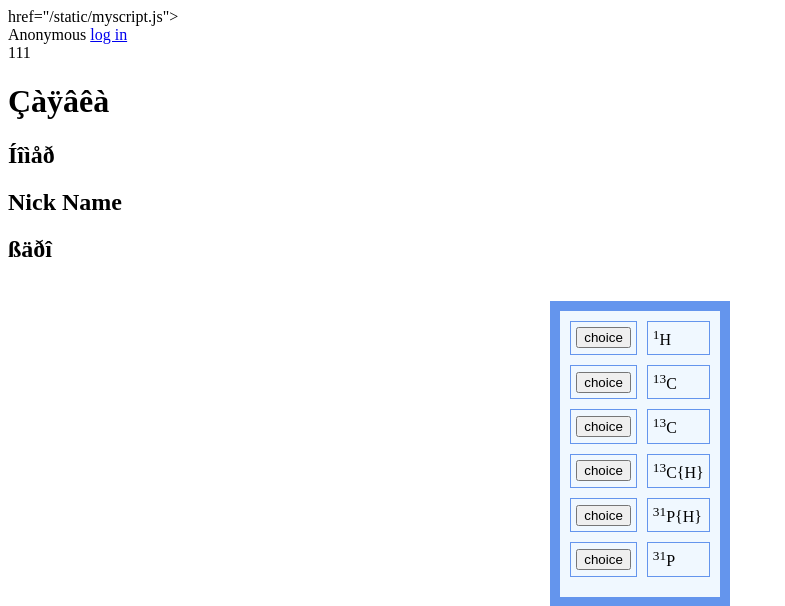
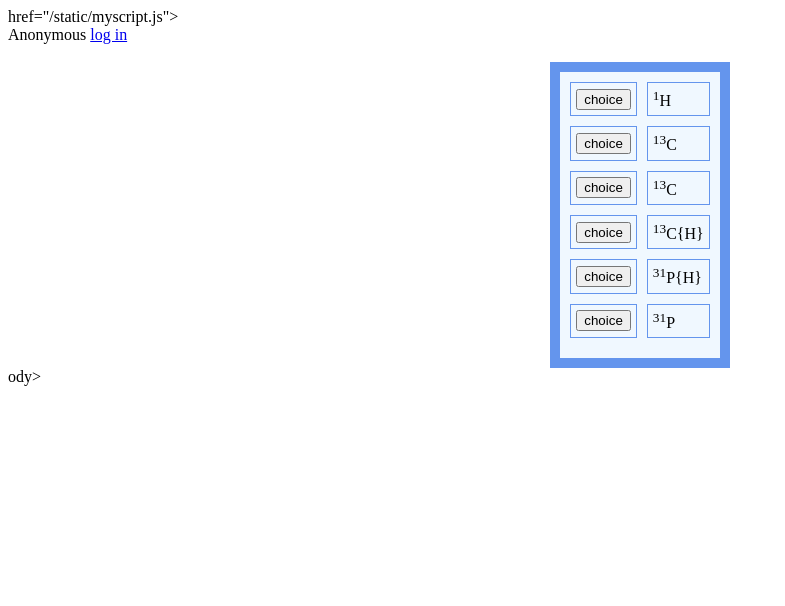
Before and after one commit to cimm-kzn/nmrdb, a Flask app: template app/templates/nucleus.html in a window 1280 px wide. Shown: the top 606 px of the page, without its empty margins (0-785 px from the left). Run offline with Flask 2, Linux system fonts and the light colour scheme; the template is opened without the code that fills it, so the values that code supplies are empty.

Commit message:
myscripts3

```diff
--- a/app/templates/nucleus.html
+++ b/app/templates/nucleus.html
@@ -1,11 +1,7 @@
 {% extends "index.html" %}
 {% block content %}
   {% if error %}<p class=error><strong>Error:</strong> {{ error }}{% endif %}
-111
-  <h1>Çàÿâêà</h1>
-  <h2>Íîìåð</h2>
-  <h2>Nick Name</h2>
-  <h2>ßäðî</h2>
+
   <br>
   <table bgcolor="#f0f8ff" bordercolor="#6495ed" cellspacing="10" cellpadding="5" border="10" align="center">
   <tr>
```
